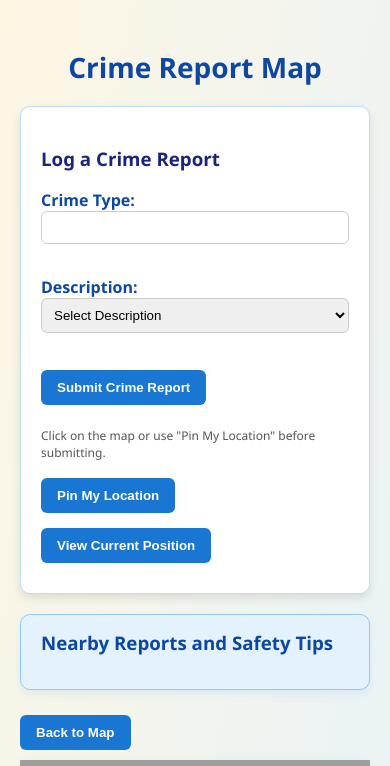
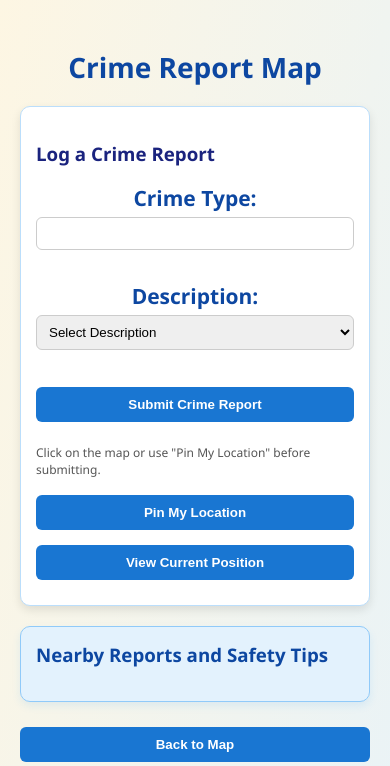
Before and after one commit to MN15LONER/DSW-GROUP-PROJECT, a PHP site: page /newhomepage.html in a window 390 px wide. Shown: the top 766 px of the page. Run offline with PHP 8.4, Linux system fonts and the light colour scheme; some libraries are stand-ins or nearby versions; grey boxes are pictures that could not be loaded.

Commit message:
css and js

```diff
--- a/newhomepage.css
+++ b/newhomepage.css
@@ -21,11 +21,9 @@ body {
   border: 1px solid #bbdefb;
   border-radius: 10px;
   padding: 20px;
-  margin-bottom: 20px;
+  margin: 20px auto;
+  max-width: 600px;
   box-shadow: 0 4px 10px rgba(0, 0, 0, 0.1);
-  max-width: 600px;
-  margin-left: auto;
-  margin-right: auto;
 }
 
 /* Buttons */
@@ -43,6 +41,11 @@ button {
 
 button:hover {
   background-color: #1565c0;
+}
+
+button:disabled {
+  background-color: #90caf9;
+  cursor: not-allowed;
 }
 
 /* Map and street view styling */
@@ -82,7 +85,11 @@ button:hover {
 /* Labels and inputs */
 label {
   font-weight: bold;
+  font-size: 21px;
   color: #0d47a1;
+  display: block;  /* Ensures label is on its own line */
+  text-align: center;  /* Centers the label text */
+  margin-bottom: 5px;  /* Adds a little space below the label */
 }
 
 input, select {
@@ -92,6 +99,14 @@ input, select {
   width: 100%;
   margin-bottom: 10px;
   box-sizing: border-box;
+  transition: border-color 0.3s, box-shadow 0.3s;
+}
+
+/* Input focus effect */
+input:focus, select:focus {
+  border-color: #1976d2;
+  outline: none;
+  box-shadow: 0 0 5px rgba(25, 118, 210, 0.5);
 }
 
 /* Note under form */
@@ -99,3 +114,14 @@ input, select {
   font-size: 12px;
   color: #555;
 }
+
+/* Responsive adjustments for mobile */
+@media (max-width: 600px) {
+  .form-container, #suggestions {
+    padding: 15px;
+  }
+
+  button {
+    width: 100%;
+  }
+}
```
Also changed, not shown: newhomepage.js (line endings or trailing spaces).
